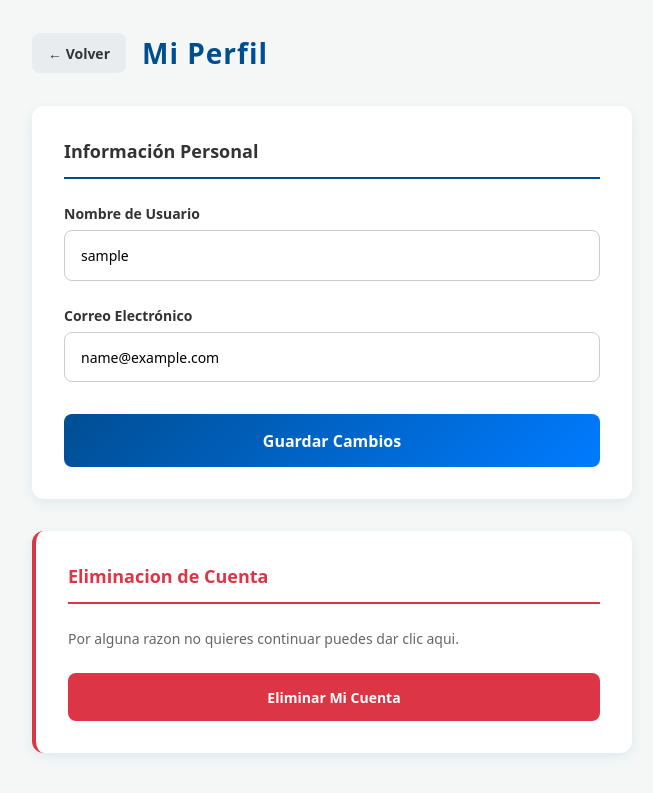
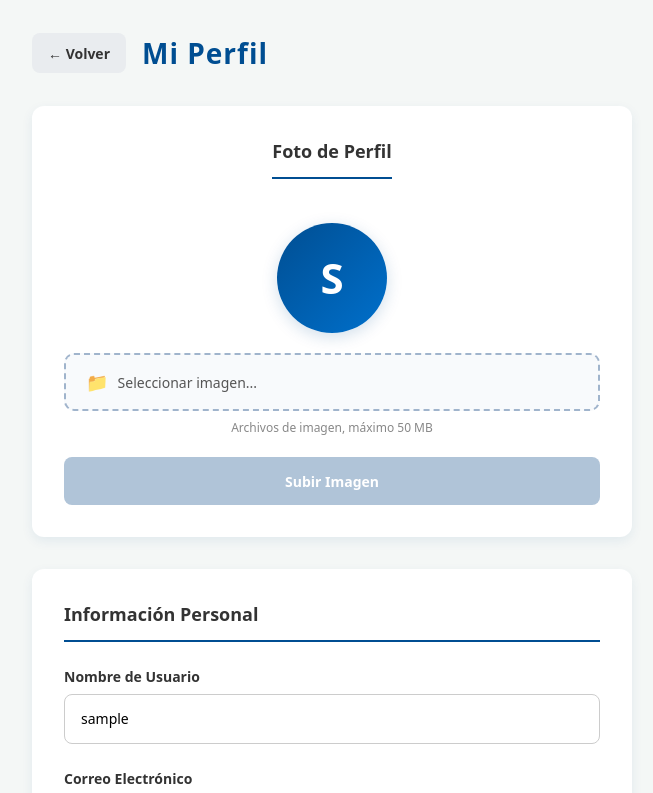
Before and after one commit to IzpoDev/feedback-web, an Angular app: page /user-setting in a window 1280 px wide. Shown: the top 793 px of the page, without its empty margins (308-961 px from the left). Built offline with nearby package versions, Linux system fonts and the light colour scheme; sample sign-in values are in the browser's storage.

Commit message:
feature:Creacion de visualizacion de la foto de perfil del usuario

```diff
--- a/src/app/modules/auth/interfaces/login.interface.ts
+++ b/src/app/modules/auth/interfaces/login.interface.ts
@@ -7,7 +7,8 @@ export interface LoginResponse {
     user : {
         id : number,
         username : string,
-        email : string
-        role : string
+        email : string,
+        role : string,
+        profilePictureUrl : string
     }
 }
--- a/src/app/modules/user/interfaces/user.interface.ts
+++ b/src/app/modules/user/interfaces/user.interface.ts
@@ -8,4 +8,5 @@ export interface UserResponse {
     username : string;
     email : string;
     role : string;
+    profilePictureUrl : string
 }
--- a/src/app/modules/user/pages/admin-users-list/admin-users-list.css
+++ b/src/app/modules/user/pages/admin-users-list/admin-users-list.css
@@ -87,6 +87,31 @@
 .badge.role-owner {
   background-color: #d1e7dd;
   color: #0f5132;
+}
+
+/* User avatar in table */
+.user-avatar {
+  width: 36px;
+  height: 36px;
+  border-radius: 50%;
+  object-fit: cover;
+  border: 2px solid #d0dde8;
+  display: block;
+}
+
+.user-avatar-placeholder {
+  width: 36px;
+  height: 36px;
+  border-radius: 50%;
+  background: linear-gradient(135deg, #004e92 0%, #0070cc 100%);
+  display: flex;
+  align-items: center;
+  justify-content: center;
+  color: #ffffff;
+  font-size: 14px;
+  font-weight: 700;
+  user-select: none;
+  flex-shrink: 0;
 }
 
 .action-buttons {
--- a/src/app/modules/user/pages/user-setting/user-setting.css
+++ b/src/app/modules/user/pages/user-setting/user-setting.css
@@ -36,6 +36,125 @@
   margin-bottom: 2rem;
 }
 
+/* ── Avatar / Photo Section ───────────────────────────────────── */
+.avatar-section-card {
+  display: flex;
+  flex-direction: column;
+  align-items: center;
+  gap: 1.25rem;
+}
+
+.avatar-section {
+  display: flex;
+  justify-content: center;
+}
+
+.avatar-wrapper {
+  position: relative;
+}
+
+.avatar-img {
+  width: 110px;
+  height: 110px;
+  border-radius: 50%;
+  object-fit: cover;
+  border: 3px solid #004e92;
+  box-shadow: 0 4px 16px rgba(0, 78, 146, 0.18);
+  display: block;
+}
+
+.avatar-placeholder {
+  width: 110px;
+  height: 110px;
+  border-radius: 50%;
+  background: linear-gradient(135deg, #004e92 0%, #0070cc 100%);
+  display: flex;
+  align-items: center;
+  justify-content: center;
+  box-shadow: 0 4px 16px rgba(0, 78, 146, 0.18);
+}
+
+.avatar-initials {
+  color: #ffffff;
+  font-size: 42px;
+  font-weight: 800;
+  line-height: 1;
+  user-select: none;
+}
+
+/* ── File Upload ──────────────────────────────────────────────── */
+.file-upload-area {
+  width: 100%;
+  display: flex;
+  flex-direction: column;
+  align-items: center;
+  gap: 0.5rem;
+}
+
+.file-input-hidden {
+  display: none;
+}
+
+.file-upload-label {
+  display: flex;
+  align-items: center;
+  gap: 0.6rem;
+  width: 100%;
+  padding: 0.85rem 1.25rem;
+  border: 2px dashed #a0b4cc;
+  border-radius: 10px;
+  cursor: pointer;
+  font-size: 14px;
+  color: #555;
+  background-color: #f8fafc;
+  transition: border-color 0.2s ease, background-color 0.2s ease;
+  word-break: break-all;
+}
+
+.file-upload-label:hover {
+  border-color: #004e92;
+  background-color: #eef4fb;
+  color: #004e92;
+}
+
+.upload-icon {
+  font-size: 18px;
+  flex-shrink: 0;
+}
+
+.file-hint {
+  font-size: 12px;
+  color: #888;
+  margin: 0;
+}
+
+.btn-upload {
+  width: 100%;
+  background: linear-gradient(135deg, #004e92 0%, #0070cc 100%);
+  color: #ffffff;
+  border: none;
+  padding: 0.85rem 1.5rem;
+  border-radius: 8px;
+  font-size: 14px;
+  font-weight: bold;
+  cursor: pointer;
+  transition: opacity 0.3s ease, transform 0.1s ease;
+}
+
+.btn-upload:hover:not(:disabled) {
+  opacity: 0.88;
+}
+
+.btn-upload:active:not(:disabled) {
+  transform: scale(0.98);
+}
+
+.btn-upload:disabled {
+  background: #b0c4d8;
+  cursor: not-allowed;
+}
+
+/* ── Profile Form ─────────────────────────────────────────────── */
 .profile-form {
   display: flex;
   flex-direction: column;
@@ -46,6 +165,7 @@
   background-color: #ffffff;
 }
 
+/* ── Danger Zone ──────────────────────────────────────────────── */
 .danger-section {
   border-left: 4px solid #dc3545;
 }
--- a/src/app/modules/user/pages/user-setting/user-setting.html
+++ b/src/app/modules/user/pages/user-setting/user-setting.html
@@ -7,6 +7,60 @@
   </div>
 
   <div class="settings-content">
+
+    <!-- Sección de Foto de Perfil -->
+    <section class="settings-section avatar-section-card">
+      <h2 class="section-title">Foto de Perfil</h2>
+
+      <div class="avatar-section">
+        <div class="avatar-wrapper">
+          @if (previewUrl()) {
+            <img [src]="previewUrl()" alt="Vista previa" class="avatar-img" />
+          } @else if (user()?.profilePictureUrl) {
+            <img [src]="user()!.profilePictureUrl" [alt]="user()!.username" class="avatar-img" />
+          } @else {
+            <div class="avatar-placeholder">
+              <span class="avatar-initials">{{ user()?.username?.charAt(0)?.toUpperCase() || '?' }}</span>
+            </div>
+          }
+        </div>
+      </div>
+
+      @if (uploadImageError()) {
+        <div class="alert-error">{{ uploadImageError() }}</div>
+      }
+      @if (uploadImageSuccess()) {
+        <div class="alert-success">{{ uploadImageSuccess() }}</div>
+      }
+
+      <div class="file-upload-area">
+        <label for="profileImage" class="file-upload-label">
+          <span class="upload-icon">📁</span>
+          <span>{{ selectedFile() ? selectedFile()!.name : 'Seleccionar imagen...' }}</span>
+        </label>
+        <input
+          id="profileImage"
+          type="file"
+          accept="image/*"
+          class="file-input-hidden"
+          (change)="onFileSelected($event)"
+        />
+        <p class="file-hint">Archivos de imagen, máximo {{ MAX_FILE_SIZE_MB }} MB</p>
+      </div>
+
+      <button
+        class="btn-upload"
+        (click)="onUploadImage()"
+        [disabled]="!selectedFile() || isUploadingImage()"
+      >
+        @if (isUploadingImage()) {
+          <span>Subiendo...</span>
+        } @else {
+          <span>Subir Imagen</span>
+        }
+      </button>
+    </section>
+
     <!-- Sección de Edición de Perfil -->
     <section class="settings-section">
       <h2 class="section-title">Información Personal</h2>
--- a/src/app/modules/user/pages/user-setting/user-setting.ts
+++ b/src/app/modules/user/pages/user-setting/user-setting.ts
@@ -25,6 +25,15 @@ export class UserSetting implements OnInit {
   successMessage = signal('');
   showDeleteConfirm = signal(false);
 
+  // Image upload
+  selectedFile = signal<File | null>(null);
+  previewUrl = signal<string | null>(null);
+  isUploadingImage = signal(false);
+  uploadImageError = signal('');
+  uploadImageSuccess = signal('');
+
+  readonly MAX_FILE_SIZE_MB = 50;
+
   profileForm: FormGroup = this.fb.nonNullable.group({
     username: ['', [Validators.required, Validators.minLength(3)]],
     email: ['', [Validators.required, Validators.email]],
@@ -48,6 +57,67 @@ export class UserSetting implements OnInit {
     }
   }
 
+  onFileSelected(event: Event): void {
+    const input = event.target as HTMLInputElement;
+    if (!input.files || input.files.length === 0) return;
+
+    const file = input.files[0];
+    const maxBytes = this.MAX_FILE_SIZE_MB * 1024 * 1024;
+
+    this.uploadImageError.set('');
+    this.uploadImageSuccess.set('');
+
+    if (file.size > maxBytes) {
+      this.uploadImageError.set(`El archivo supera el límite de ${this.MAX_FILE_SIZE_MB} MB.`);
+      this.selectedFile.set(null);
+      this.previewUrl.set(null);
+      input.value = '';
+      return;
+    }
+
+    this.selectedFile.set(file);
+
+    const reader = new FileReader();
+    reader.onload = () => {
+      this.previewUrl.set(reader.result as string);
+    };
+    reader.readAsDataURL(file);
+  }
+
+  onUploadImage(): void {
+    const file = this.selectedFile();
+    const userId = this.user()?.id;
+
+    if (!file || !userId) return;
+
+    this.isUploadingImage.set(true);
+    this.uploadImageError.set('');
+    this.uploadImageSuccess.set('');
+
+    this.userService.uploadImage(userId, file).subscribe({
+      next: (updatedUser) => {
+        this.isUploadingImage.set(false);
+        this.user.set(updatedUser);
+        this.selectedFile.set(null);
+        this.previewUrl.set(null);
+
+        if (isPlatformBrowser(this.platformId)) {
+          localStorage.setItem('user', JSON.stringify(updatedUser));
+        }
+
+        this.uploadImageSuccess.set('¡Foto de perfil actualizada exitosamente!');
+        setTimeout(() => this.uploadImageSuccess.set(''), 4000);
+      },
+      error: (err) => {
+        this.isUploadingImage.set(false);
+        this.uploadImageError.set(
+          err.error?.message || 'Error al subir la imagen. Por favor, intenta nuevamente.'
+        );
+        console.error('Upload image error:', err);
+      }
+    });
+  }
+
   onSubmit(): void {
     if (this.profileForm.valid) {
       this.isLoading.set(true);
@@ -63,11 +133,10 @@ export class UserSetting implements OnInit {
       }
 
       const request: UserRequest = this.profileForm.getRawValue();
-      request.password = "sinDefinir"; // No se actualiza la contraseña aquí
+      request.password = 'sinDefinir';
 
       this.userService.updateUser(userId, request).subscribe({
         next: (response) => {
-
           this.isLoading.set(false);
           this.user.set(response.user);
           this.token.set(response.token);
@@ -75,14 +144,15 @@ export class UserSetting implements OnInit {
           if (isPlatformBrowser(this.platformId)) {
             localStorage.setItem('user', JSON.stringify(response.user));
             localStorage.setItem('token', response.token);
-            console.log('User data updated in localStorage:', response.user);
           }
           this.successMessage.set('¡Perfil actualizado exitosamente!');
           setTimeout(() => this.successMessage.set(''), 3000);
         },
         error: (err) => {
           this.isLoading.set(false);
-          this.errorMessage.set(err.error?.message || 'Error al actualizar el perfil. Por favor, intenta nuevamente.');
+          this.errorMessage.set(
+            err.error?.message || 'Error al actualizar el perfil. Por favor, intenta nuevamente.'
+          );
           console.error('Update user error:', err);
         }
       });
@@ -117,7 +187,9 @@ export class UserSetting implements OnInit {
       },
       error: (err) => {
         this.isDeleting.set(false);
-        this.errorMessage.set(err.error?.message || 'Error al eliminar la cuenta. Por favor, intenta nuevamente.');
+        this.errorMessage.set(
+          err.error?.message || 'Error al eliminar la cuenta. Por favor, intenta nuevamente.'
+        );
         console.error('Delete user error:', err);
       }
     });
--- a/src/app/modules/user/services/user.service.ts
+++ b/src/app/modules/user/services/user.service.ts
@@ -34,4 +34,9 @@ export class UserService {
   createAdmin(request: UserRequest) : Observable<UserResponse> {
     return this.http.post<UserResponse>(`${this.apiUtl}/admin`,request);
   }
+  uploadImage(id: number, file: File): Observable<UserResponse> {
+    const formData = new FormData();
+    formData.append('file', file);
+    return this.http.put<UserResponse>(`${this.apiUtl}/${id}/profile-picture`, formData);
+  }
 }
```
Also changed, not shown: src/app/modules/user/pages/admin-users-list/admin-users-list.html (+10 -0 lines).
